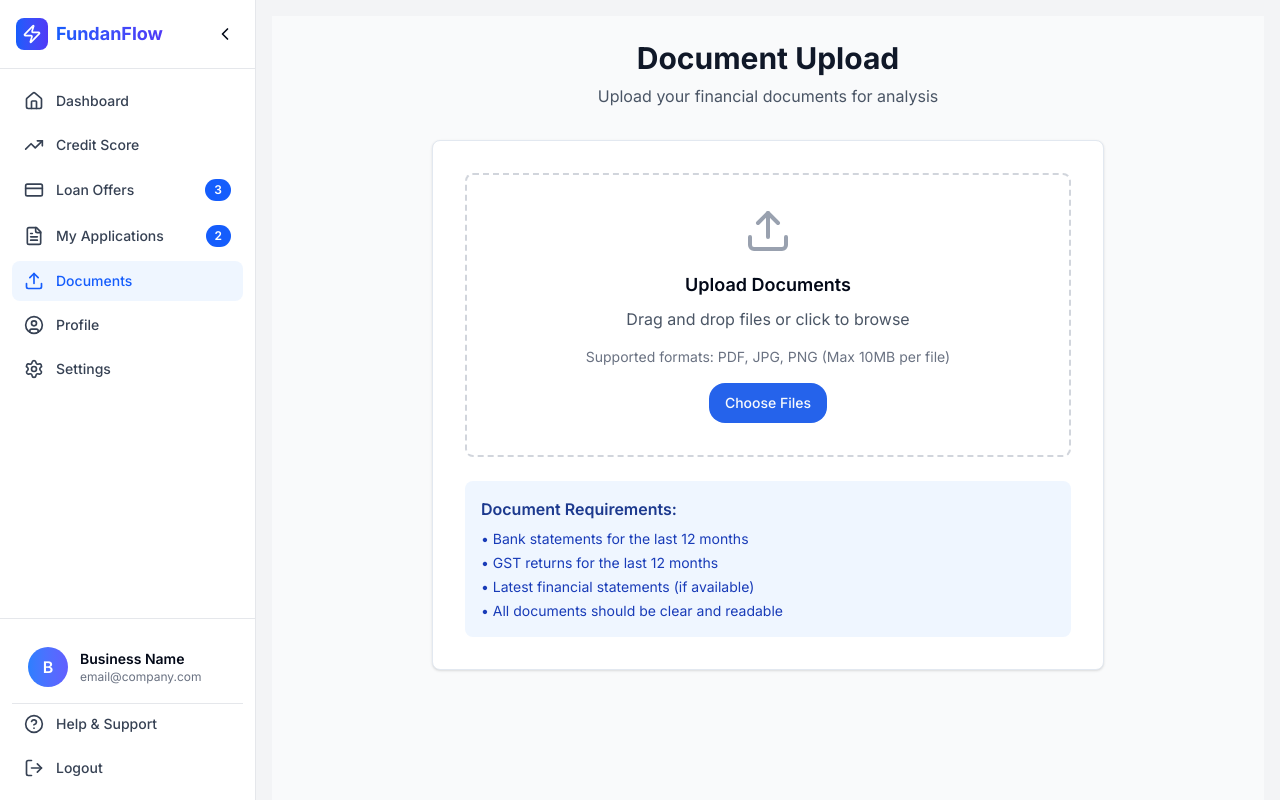
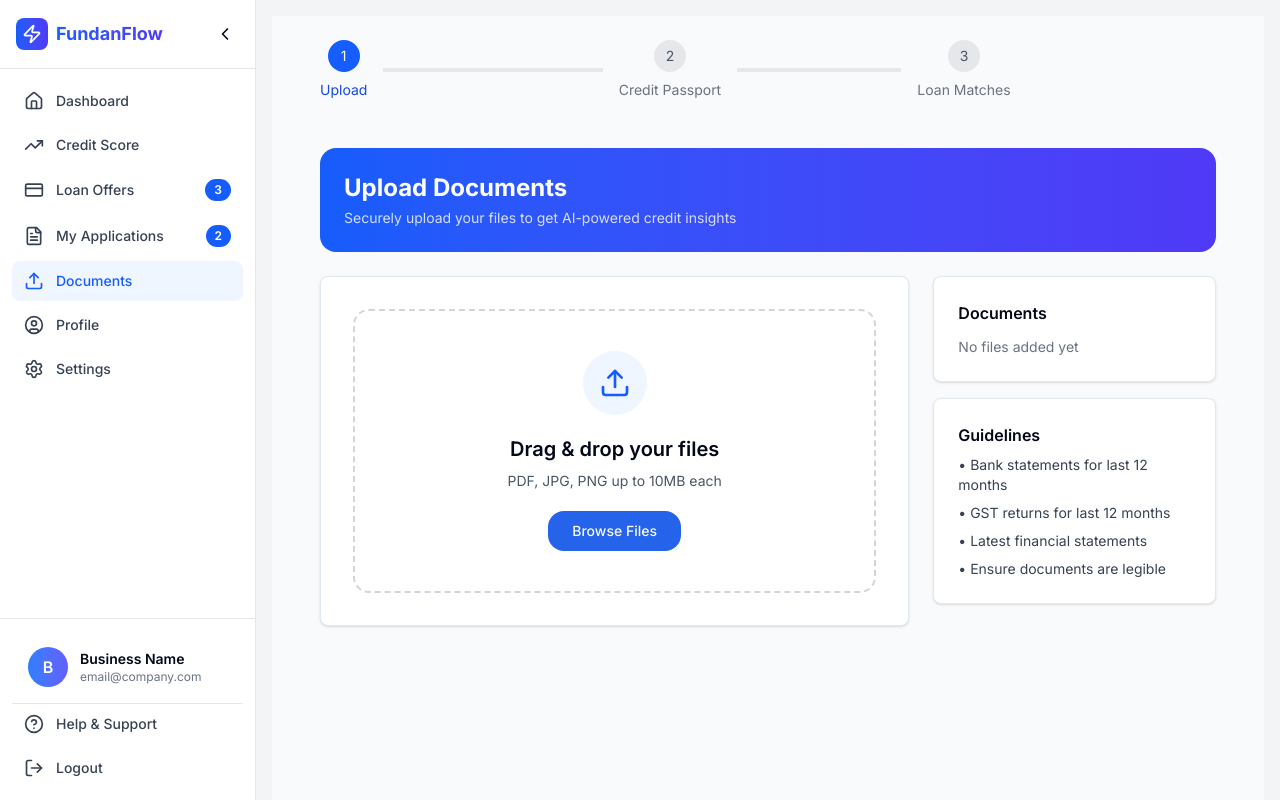
Before and after one commit to gayatrisustaininsight/fundNFlow-, a Next.js app: page /documents in a window 1280 px wide. Built offline with nearby package versions, Linux system fonts and the light colour scheme.

Commit message:
Refactor DocumentsContent component to utilize global state for step management, enhancing navigation between upload, credit passport, and loan matches screens. Updated UploadScreen to improve user experience with faster processing times and refined UI elements.

```diff
--- a/app/(root)/documents/page.tsx
+++ b/app/(root)/documents/page.tsx
@@ -2,43 +2,30 @@
 import { CreditPassportScreen } from '@/components/Screens/CreditPassportScreen'
 import { LoanMatchesScreen } from '@/components/Screens/LoanMatchesScreen'
 import { UploadScreen } from '@/components/Screens/UploadDocuments'
-import React, { useState } from 'react'
+import { Stepper } from '@/components/ui/Stepper'
+import { useAppStore } from '@/store/appStore'
+import React, { useEffect } from 'react'
 
 const DocumentsContent = () => {
-    const [isUploaded, setIsUploaded] = useState(false);
-    const [isCreditPassport, setIsCreditPassport] = useState(false);
-    const [isLoanMatches, setIsLoanMatches] = useState(false);
+    const { currentStep, setCurrentStep } = useAppStore()
+
+    useEffect(() => {
+        if (!(currentStep === 'upload' || currentStep === 'credit-passport' || currentStep === 'loan-matches')) {
+            setCurrentStep('upload')
+        }
+    }, [currentStep, setCurrentStep])
     return (
-        <div>
-            {
-                !isUploaded && (
-                    <div className=''>
-                        <UploadScreen setIsUploaded={setIsUploaded} />
-                    </div>
-                )
-            }
-
-
-            {
-                isUploaded && !isCreditPassport && (
-                    <div className=''>
-                        <CreditPassportScreen
-                            setIsCreditPassport={setIsCreditPassport}
-                        />
-                    </div>
-                )
-            }
-            {
-                isCreditPassport && (
-                    <div className=''>
-                        <LoanMatchesScreen
-                            setIsLoanMatches={setIsLoanMatches}
-                        />
-                    </div>
-                )
-            }
-
-
+        <div className='min-h-screen bg-gray-50 p-6'>
+            <Stepper />
+            {currentStep === 'upload' && (
+                <UploadScreen />
+            )}
+            {currentStep === 'credit-passport' && (
+                <CreditPassportScreen />
+            )}
+            {currentStep === 'loan-matches' && (
+                <LoanMatchesScreen />
+            )}
         </div>
     )
 }
--- a/components/Screens/LoanMatchesScreen.tsx
+++ b/components/Screens/LoanMatchesScreen.tsx
@@ -295,7 +295,7 @@ export function LoanMatchesScreen({ setIsLoanMatches }: { setIsLoanMatches?: (is
 
           <Button
             variant="outline"
-            onClick={() => setIsLoanMatches?.(false)}
+            onClick={() => setCurrentStep('credit-passport')}
           >
             Back to Credit Passport
           </Button>
--- a/components/Screens/UploadDocuments.tsx
+++ b/components/Screens/UploadDocuments.tsx
@@ -86,7 +86,7 @@ export function UploadScreen({ setIsUploaded }: { setIsUploaded?: (isUploaded: b
                 updateDocument(doc.id, { status: 'processing' })
                 setTimeout(() => {
                     updateDocument(doc.id, { status: 'processed' })
-                }, 5000)
+                }, 1500)
                 setIsUploaded?.(true)
 
             }
@@ -96,13 +96,13 @@ export function UploadScreen({ setIsUploaded }: { setIsUploaded?: (isUploaded: b
                     setIsUploaded?.(true)
 
 
-                }, 3000)
+                }, 800)
             }
         })
-        // setIsAnalyzing(false)
-        // setTimeout(() => {
-        //     setCurrentStep('credit-passport')
-        // }, 3000);
+        setTimeout(() => {
+            setIsAnalyzing(false)
+            setCurrentStep('credit-passport')
+        }, 2200)
 
 
 
@@ -125,33 +125,34 @@ export function UploadScreen({ setIsUploaded }: { setIsUploaded?: (isUploaded: b
 
     return (
         <div className="min-h-screen bg-gray-50 p-6">
-            {
-                isAnalyzing ? <AnalyzingScreen documents={documents} /> :
+            {isAnalyzing ? (
+                <AnalyzingScreen documents={documents} />
+            ) : (
+                <div className="max-w-6xl mx-auto">
+                    <div className="mb-6 rounded-2xl bg-gradient-to-r from-blue-600 to-indigo-600 p-6 text-white">
+                        <div className="flex items-center justify-between">
+                            <div>
+                                <h2 className="text-2xl font-bold mb-1">Upload Documents</h2>
+                                <p className="text-white/80 text-sm">Securely upload your files to get AI-powered credit insights</p>
+                            </div>
+                        </div>
+                    </div>
 
-                    <div className="max-w-2xl mx-auto">
-                        <div className="text-center mb-8">
-                            <h2 className="text-3xl font-bold text-gray-900 mb-2">Document Upload</h2>
-                            <p className="text-gray-600">Upload your financial documents for analysis</p>
-                        </div>
-
-                        <Card className="p-8">
-                            <div className="space-y-6">
+                    <div className="grid grid-cols-1 lg:grid-cols-3 gap-6">
+                        <div className="lg:col-span-2">
+                            <Card className="p-8">
                                 <div
-                                    className={`border-2 border-dashed rounded-lg p-8 text-center transition-colors ${dragActive ? 'border-blue-500 bg-blue-50' : 'border-gray-300'
-                                        }`}
+                                    className={`rounded-2xl p-10 text-center transition-all border-2 border-dashed ${dragActive ? 'border-blue-500 bg-blue-50' : 'border-gray-300 bg-white'}`}
                                     onDragEnter={handleDrag}
                                     onDragLeave={handleDrag}
                                     onDragOver={handleDrag}
                                     onDrop={handleDrop}
                                 >
-                                    <Upload className="w-12 h-12 text-gray-400 mx-auto mb-4" />
-                                    <h3 className="text-lg font-semibold mb-2">Upload Documents</h3>
-                                    <p className="text-gray-600 mb-4">
-                                        Drag and drop files or click to browse
-                                    </p>
-                                    <p className="text-sm text-gray-500 mb-4">
-                                        Supported formats: PDF, JPG, PNG (Max 10MB per file)
-                                    </p>
+                                    <div className="mx-auto mb-5 w-16 h-16 rounded-full bg-blue-50 flex items-center justify-center">
+                                        <Upload className="w-8 h-8 text-blue-600" />
+                                    </div>
+                                    <h3 className="text-xl font-semibold mb-2">Drag & drop your files</h3>
+                                    <p className="text-sm text-gray-600 mb-5">PDF, JPG, PNG up to 10MB each</p>
                                     <input
                                         type="file"
                                         onChange={(e) => handleFileUpload(e.target.files)}
@@ -160,61 +161,77 @@ export function UploadScreen({ setIsUploaded }: { setIsUploaded?: (isUploaded: b
                                         accept=".pdf,.jpg,.jpeg,.png"
                                         multiple
                                     />
-                                    <Button onClick={() => document.getElementById('fileUpload')?.click()}>
-                                        Choose Files
+                                    <Button onClick={() => document.getElementById('fileUpload')?.click()} className="px-6">
+                                        Browse Files
                                     </Button>
                                 </div>
+                            </Card>
+                        </div>
 
-                                {documents.length > 0 && (
-                                    <div className="space-y-4">
-                                        <h4 className="font-semibold">Documents:</h4>
+                        <div className="lg:sticky lg:top-6 h-fit">
+                            <Card className="p-6">
+                                <h4 className="font-semibold mb-3">Documents</h4>
+                                {documents.length === 0 ? (
+                                    <div className="text-sm text-gray-500">No files added yet</div>
+                                ) : (
+                                    <div className="space-y-3">
                                         {documents.map((doc) => (
-                                            <div key={doc.id} className="space-y-2">
-                                                <div className="flex items-center gap-3 p-3 bg-gray-50 rounded-lg">
+                                            <div key={doc.id} className="rounded-xl border border-gray-200 bg-gray-50 p-4">
+                                                <div className="flex items-center gap-3">
                                                     {getStatusIcon(doc.status)}
-                                                    <div className="flex-1">
-                                                        <div className="font-medium">{doc.name}</div>
-                                                        <div className="text-sm text-gray-500 capitalize">
+                                                    <div className="flex-1 min-w-0">
+                                                        <div className="font-medium truncate">{doc.name}</div>
+                                                        <div className="text-xs text-gray-500 capitalize">
                                                             {doc.type.replace('_', ' ')} • {doc.status}
                                                         </div>
                                                     </div>
                                                 </div>
                                                 {doc.status === 'uploading' && doc.uploadProgress !== undefined && (
-                                                    <div className="px-3">
+                                                    <div className="mt-3">
                                                         <div className="flex items-center justify-between mb-1">
-                                                            <span className="text-sm font-medium">Uploading...</span>
-                                                            <span className="text-sm text-gray-500">{doc.uploadProgress}%</span>
+                                                            <span className="text-xs text-gray-600">Uploading</span>
+                                                            <span className="text-xs text-gray-500">{doc.uploadProgress}%</span>
                                                         </div>
-                                                        <Progress value={doc.uploadProgress} className="w-full" />
+                                                        <Progress value={doc.uploadProgress} />
                                                     </div>
                                                 )}
                                             </div>
                                         ))}
+                                    </div>
+                                )}
+                            </Card>
 
+                            <Card className="p-6 mt-4">
+                                <h4 className="font-semibold mb-2">Guidelines</h4>
+                                <ul className="text-sm text-gray-700 space-y-2">
+                                    <li>• Bank statements for last 12 months</li>
+                                    <li>• GST returns for last 12 months</li>
+                                    <li>• Latest financial statements</li>
+                                    <li>• Ensure documents are legible</li>
+                                </ul>
+                            </Card>
+                        </div>
+                    </div>
+
+                    {documents.length > 0 && (
+                        <div className="fixed bottom-6 left-0 right-0">
+                            <div className="max-w-6xl mx-auto">
+                                <Card className="p-4 shadow-lg">
+                                    <div className="flex items-center gap-4">
+                                        <div className="text-sm text-gray-600 flex-1">Ready to analyze your documents</div>
                                         <Button
-                                            className="w-full mt-4"
                                             onClick={handleAnalyze}
                                             disabled={documents.some(doc => doc.status === 'uploading' || doc.status === 'processing')}
                                         >
                                             {documents.some(doc => doc.status === 'processing') ? 'Processing...' : 'Analyze Documents'}
                                         </Button>
                                     </div>
-                                )}
-
-                                <div className="bg-blue-50 p-4 rounded-lg">
-                                    <h4 className="font-semibold text-blue-900 mb-2">Document Requirements:</h4>
-                                    <ul className="text-sm text-blue-800 space-y-1">
-                                        <li>• Bank statements for the last 12 months</li>
-                                        <li>• GST returns for the last 12 months</li>
-                                        <li>• Latest financial statements (if available)</li>
-                                        <li>• All documents should be clear and readable</li>
-                                    </ul>
-                                </div>
+                                </Card>
                             </div>
-                        </Card>
-                    </div>
-            }
-
+                        </div>
+                    )}
+                </div>
+            )}
         </div>
     )
 }
--- /dev/null
+++ b/components/ui/Stepper.tsx
@@ -0,0 +1,42 @@
+'use client'
+import React from 'react'
+import { useAppStore } from '@/store/appStore'
+
+const steps: { key: 'upload' | 'credit-passport' | 'loan-matches'; label: string }[] = [
+    { key: 'upload', label: 'Upload' },
+    { key: 'credit-passport', label: 'Credit Passport' },
+    { key: 'loan-matches', label: 'Loan Matches' },
+]
+
+export function Stepper() {
+    const { currentStep, setCurrentStep } = useAppStore()
+
+    const stepIndex = steps.findIndex(s => s.key === currentStep)
+
+    return (
+        <div className="max-w-4xl mx-auto mb-6">
+            <div className="flex items-center">
+                {steps.map((step, index) => {
+                    const isCompleted = index < stepIndex
+                    const isActive = index === stepIndex
+                    return (
+                        <div key={step.key} className="flex items-center w-full">
+                            <button
+                                className={`flex flex-col items-center text-sm ${isActive ? 'text-blue-700' : isCompleted ? 'text-green-700' : 'text-gray-500'}`}
+                                onClick={() => {
+                                    if (index <= stepIndex) setCurrentStep(step.key)
+                                }}
+                            >
+                                <div className={`w-8 h-8 rounded-full flex items-center justify-center mb-2 ${isActive ? 'bg-blue-600 text-white' : isCompleted ? 'bg-green-600 text-white' : 'bg-gray-200 text-gray-600'}`}>{index + 1}</div>
+                                <span>{step.label}</span>
+                            </button>
+                            {index < steps.length - 1 && (
+                                <div className={`flex-1 h-1 mx-4 ${index < stepIndex ? 'bg-green-600' : 'bg-gray-200'}`} />
+                            )}
+                        </div>
+                    )
+                })}
+            </div>
+        </div>
+    )
+}
```
